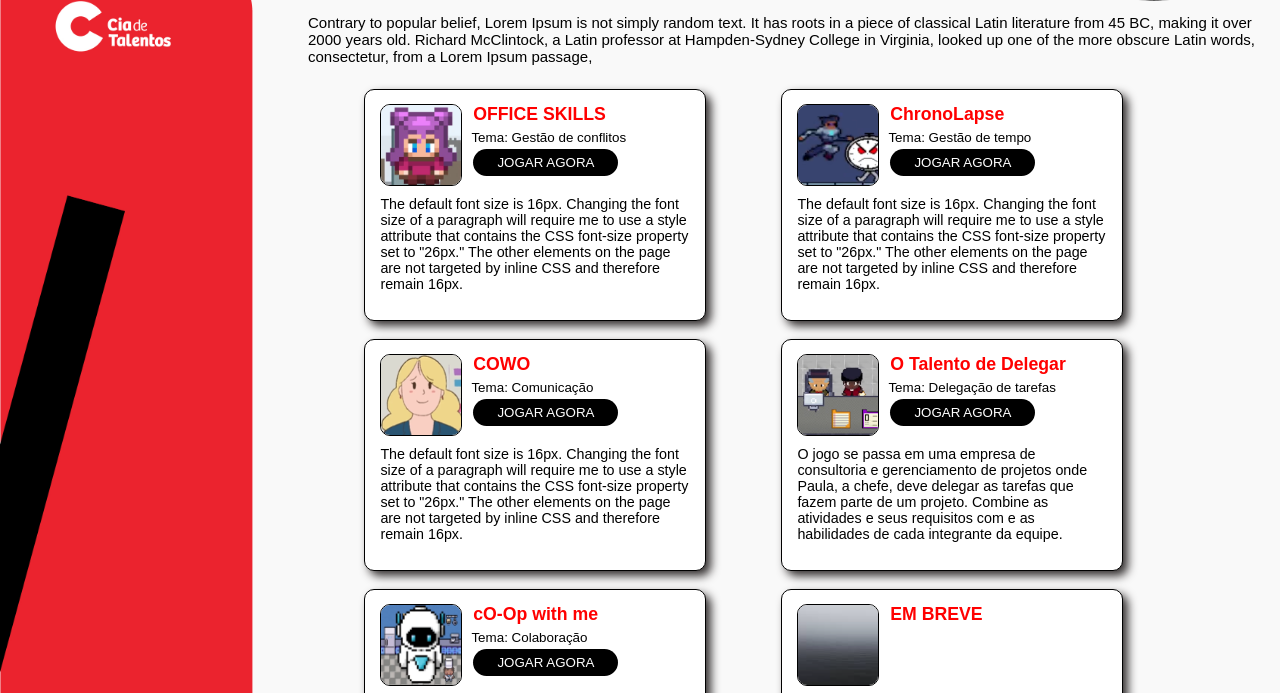
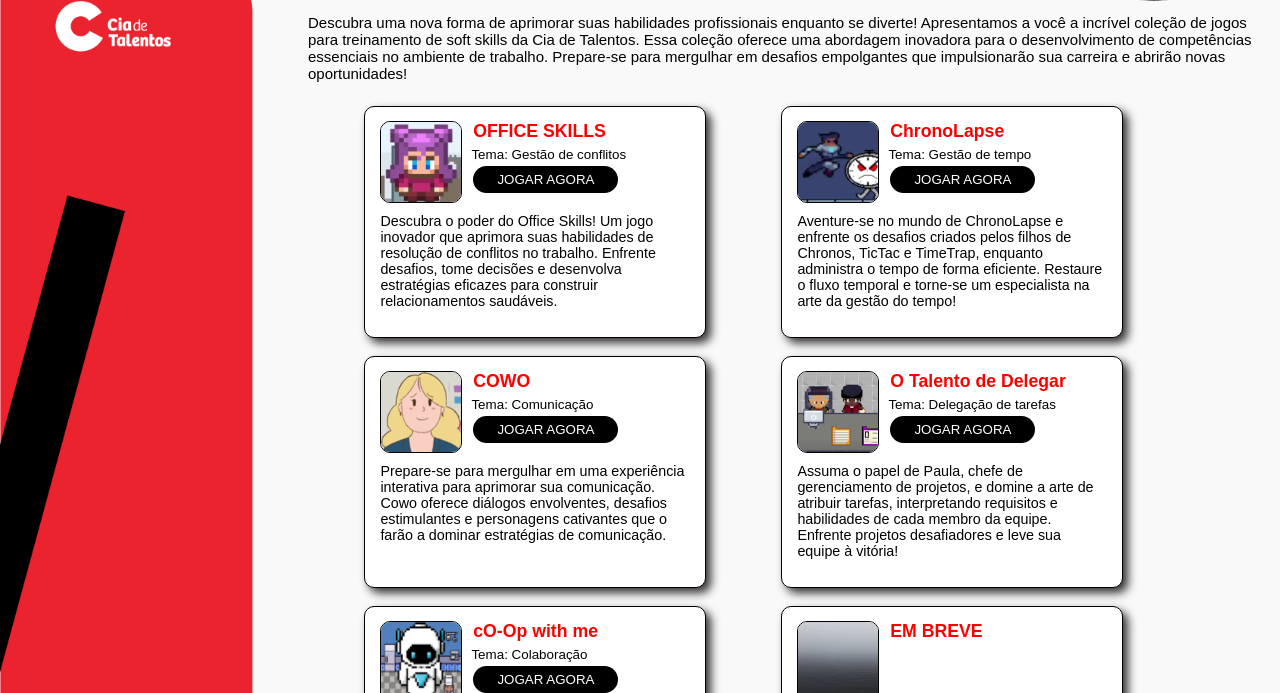
Before and after one commit to lidiamariano/LP, a plain HTML site: page modelo.html in a window 1280 px wide. Shown: the part 55-748 px from the top of the page. Drawn offline with Linux system fonts and the light colour scheme.

Commit message:
Textos atualizados

```diff
--- a/modelo.html
+++ b/modelo.html
@@ -13,10 +13,7 @@
 <body>
     <header>
         <h1>NOSSOS JOGOS</h1>
-        <p>Contrary to popular belief, Lorem Ipsum is not simply random text.
-            It has roots in a piece of classical Latin literature from 45 BC, making it over 2000 years old.
-            Richard McClintock, a Latin professor at Hampden-Sydney College in Virginia,
-            looked up one of the more obscure Latin words, consectetur, from a Lorem Ipsum passage, </p>
+        <p>Descubra uma nova forma de aprimorar suas habilidades profissionais enquanto se diverte! Apresentamos a você a incrível coleção de jogos para treinamento de soft skills da Cia de Talentos. Essa coleção oferece uma abordagem inovadora para o desenvolvimento de competências essenciais no ambiente de trabalho. Prepare-se para mergulhar em desafios empolgantes que impulsionarão sua carreira e abrirão novas oportunidades!</p>
     </header>
     <div class="cards">
         <section class="jogo1">
@@ -38,7 +35,7 @@
                     </div>
                 </div>
 
-                <h6>The default font size is 16px. Changing the font size of a paragraph will require me to use a style attribute that contains the CSS font-size property set to "26px." The other elements on the page are not targeted by inline CSS and therefore remain 16px.</h6>
+                <h6>Descubra o poder do Office Skills! Um jogo inovador que aprimora suas habilidades de resolução de conflitos no trabalho. Enfrente desafios, tome decisões e desenvolva estratégias eficazes para construir relacionamentos saudáveis.</h6>
             </div>
         </section>
         <section class="jogo2">
@@ -60,7 +57,7 @@
                     </div>
                 </div>
 
-                <h6>The default font size is 16px. Changing the font size of a paragraph will require me to use a style attribute that contains the CSS font-size property set to "26px." The other elements on the page are not targeted by inline CSS and therefore remain 16px.</h6>
+                <h6>Aventure-se no mundo de ChronoLapse e enfrente os desafios criados pelos filhos de Chronos, TicTac e TimeTrap, enquanto administra o tempo de forma eficiente. Restaure o fluxo temporal e torne-se um especialista na arte da gestão do tempo!</h6>
             </div>
         </section>
         <section class="jogo3">
@@ -82,7 +79,7 @@
                     </div>
                 </div>
 
-                <h6>The default font size is 16px. Changing the font size of a paragraph will require me to use a style attribute that contains the CSS font-size property set to "26px." The other elements on the page are not targeted by inline CSS and therefore remain 16px.</h6>
+                <h6>Prepare-se para mergulhar em uma experiência interativa para aprimorar sua comunicação. Cowo oferece diálogos envolventes, desafios estimulantes e personagens cativantes que o farão a dominar estratégias de comunicação.</h6>
             </div>
         </section>
         <section class="jogo4">
@@ -104,7 +101,7 @@
                     </div>
                 </div>
 
-                <h6>O jogo se passa em uma empresa de consultoria e gerenciamento de projetos onde Paula, a chefe, deve delegar as tarefas que fazem parte de um projeto. Combine as atividades e seus requisitos com e as habilidades de cada integrante da equipe.</h6>
+                <h6>Assuma o papel de Paula, chefe de gerenciamento de projetos, e domine a arte de atribuir tarefas, interpretando requisitos e habilidades de cada membro da equipe. Enfrente projetos desafiadores e leve sua equipe à vitória!</h6>
             </div>
         </section>
         <section class="jogo5">
@@ -126,7 +123,7 @@
                     </div>
                 </div>
 
-                <h6>Jogo inspirado na ideia de multiverso presente no filme "Tudo em Todo o Lugar ao Mesmo Tempo", assim, ensinando à quem jogar como a colaboração funciona em diferentes cenários e contextos. Viaje nessa aventura e se desafie nessa jornada.</h6>
+                <h6>Inspirado no conceito de multiverso, este jogo inovador ensina como a colaboração funciona em diversos cenários e contextos. Desvende os segredos dos multiversos, trabalhe em equipe e supere desafios!</h6>
             </div>
         </section>
 
```
